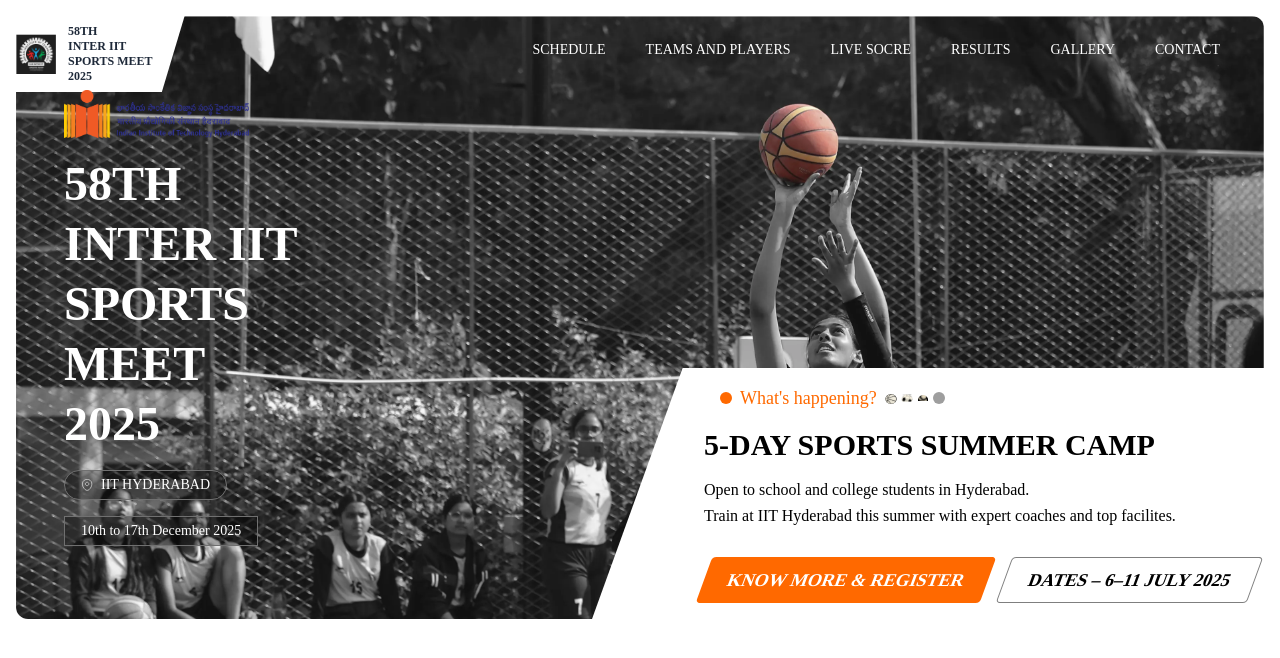
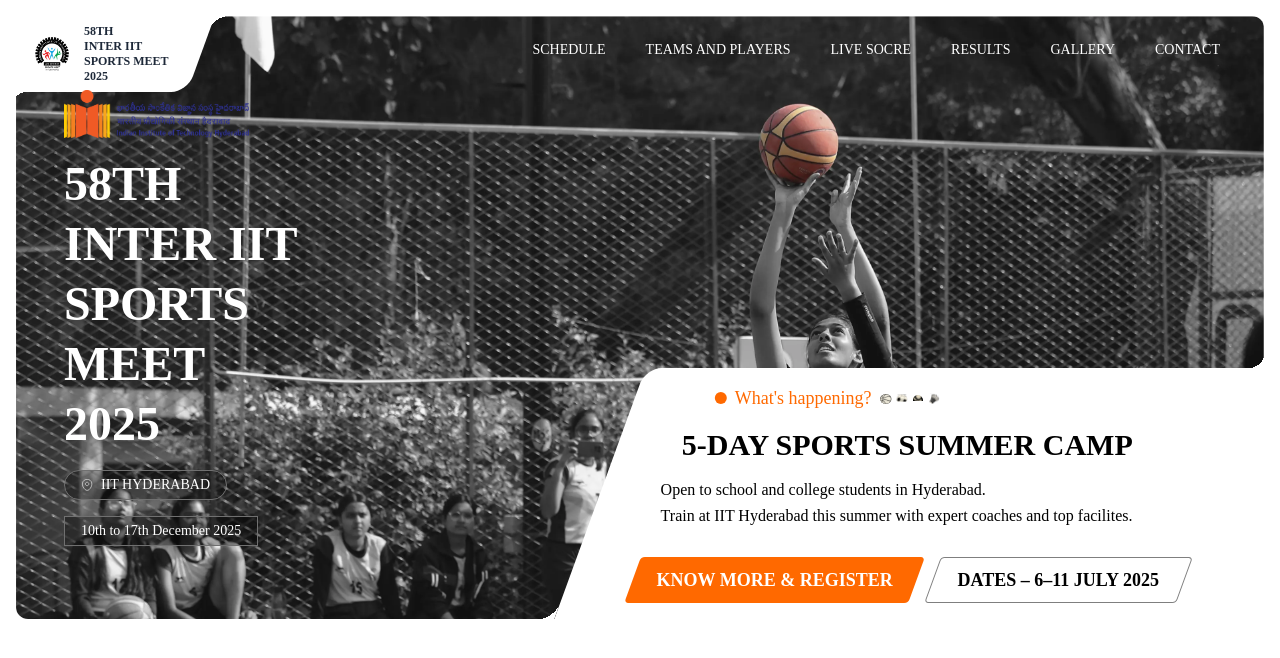
Before and after one commit to rayanry9/iism-2025, a SvelteKit app in the folder web/main/: page / in a window 1280 px wide. Shown: the top 658 px of the page. Built offline with nearby package versions, Linux system fonts and the light colour scheme; grey boxes are pictures that could not be loaded; a web font is replaced by a local one.

Commit message:
fix: design fixes

```diff
--- a/web/main/src/routes/+page.svelte
+++ b/web/main/src/routes/+page.svelte
@@ -3,14 +3,14 @@
 </script>
 
 <svelte:head>
-	<title>58TH INTER IIT SPORTS MEET 2025 | IIT Hyderabad</title>
+	<title>58th Inter IIT Spors Meet 2025</title>
 	<meta
 		name="description"
-		content="Official page for 58th Inter IIT Sports Meet 2025 hosted by IIT Hyderabad"
+		content="Official page for 58th Inter IIT Sports Meet 2025 hosted by IIT Hyderabad in join collaboration with IIT Madras and IIT Tirupati."
 	/>
 </svelte:head>
 
-<section class="text-background relative">
+<section class="text-background relative overflow-x-clip">
 	<div class="relative px-4">
 		<!-- Main image -->
 		<img
@@ -21,11 +21,19 @@
 
 		<!-- Logo + Text container positioned on top of the image -->
 		<div
-			class="absolute left-4 top-0 flex items-center space-x-3 bg-white pb-2 pr-8 pt-2"
-			style="clip-path: polygon(0% 0%, 100% 0%, 86.5% 100%, 0% 100%)"
+			class="absolute top-0 left-0 flex -skew-x-[20deg] items-center space-x-3 rounded-br-2xl bg-white pt-2 pr-8 pb-2 pl-8"
 		>
-			<img src="/logo.png" alt="Logo" class="h-10 w-10" />
-			<div class="text-xs font-semibold leading-tight text-gray-800">
+			<div
+				class="absolute top-0 -right-[26px] size-4 bg-white"
+				style="mask-composite: exclude;mask-image: radial-gradient(circle 1rem at bottom right, transparent 0%, transparent 100%,black 100%);"
+			></div>
+
+			<div
+				class="absolute -bottom-4 left-7 size-4 skew-x-[20deg] bg-white"
+				style="mask-composite: exclude;mask-image: radial-gradient(circle 1rem at bottom right, transparent 0%, transparent 100%,black 100%);"
+			></div>
+			<img src="/logo.png" alt="Logo" class="h-10 w-10 skew-x-[20deg]" />
+			<div class="skew-x-[20deg] text-xs leading-tight font-semibold text-gray-800">
 				58TH<br />
 				INTER IIT<br />
 				SPORTS MEET<br />
@@ -34,7 +42,7 @@
 		</div>
 
 		<!-- Right side: Navigation menu -->
-		<nav class="right-15 absolute top-6 flex space-x-10 text-sm font-medium text-white">
+		<nav class="absolute top-6 right-15 flex space-x-10 text-sm font-medium text-white">
 			<a href="#schedule" class="cursor-pointer hover:underline">SCHEDULE</a>
 			<a href="#teams" class="cursor-pointer hover:underline">TEAMS AND PLAYERS</a>
 			<a href="#live-score" class="cursor-pointer hover:underline">LIVE SOCRE</a>
@@ -44,7 +52,7 @@
 		</nav>
 
 		<div
-			class="absolute left-12 top-1/2 flex max-w-xs -translate-y-1/2 flex-col gap-4 rounded-md p-4 text-white"
+			class="absolute top-1/2 left-12 flex max-w-xs -translate-y-1/2 flex-col gap-4 rounded-md p-4 text-white"
 		>
 			<!-- IITH logo -->
 			<div class="flex justify-start">
@@ -52,7 +60,7 @@
 			</div>
 
 			<!-- Event Title -->
-			<div class="text-xs font-semibold leading-tight sm:text-5xl">
+			<div class="text-xs leading-tight font-semibold sm:text-5xl">
 				<p>58TH</p>
 				<p>INTER IIT</p>
 				<p>SPORTS MEET</p>
@@ -76,11 +84,20 @@
 		</div>
 
 		<div
-			class="absolute bottom-0 right-4 flex w-full max-w-2xl flex-col gap-3 bg-white pb-4 pl-28 pt-4 text-white"
-			style="clip-path: polygon(13.5% 0, 100% 0, 100% 100%, 0% 100%)"
+			class="absolute -right-8 -bottom-[0.2px] flex w-fit -skew-x-[20deg] flex-col gap-3 rounded-tl-2xl bg-white pt-4 pr-24 pb-4 pl-16 text-white"
 		>
+			<div
+				class="absolute -top-4 right-[6rem] size-4 skew-x-[20deg] bg-white"
+				style="mask-composite: exclude;mask-image: radial-gradient(circle 1rem at top left, transparent 0%, transparent 100%,black 100%);"
+			></div>
+
+			<div
+				class="absolute -bottom-[0.2px] -left-[0.98rem] size-4 bg-white"
+				style="mask-composite: exclude;mask-image: radial-gradient(circle 1rem at top left, transparent 0%, transparent 100%,black 100%);"
+			></div>
+
 			<!-- Top Row: Circle + Heading -->
-			<div class="flex items-center gap-2 pl-4">
+			<div class="flex skew-x-[20deg] items-center gap-2 pl-4">
 				<!-- Orange circle -->
 				<div class="h-3 w-3 rounded-full bg-orange-500"></div>
 
@@ -90,15 +107,17 @@
 					<img src="basketball.svg" alt="event 1" class="h-3 w-3 rounded-full" />
 					<img src="football.svg" alt="event 2" class="h-3 w-3 rounded-full" />
 					<img src="hockey.svg" alt="event 3" class="h-3 w-3 rounded-full" />
-					<img src="badminton.sg" alt="event 4" class="h-3 w-3 rounded-full" />
+					<img src="badminton.svg" alt="event 4" class="h-3 w-3 rounded-full" />
 				</div>
 			</div>
 
 			<!-- Title -->
-			<p class="text-3xl font-semibold leading-snug text-black">5-DAY SPORTS SUMMER CAMP</p>
+			<p class="skew-x-[20deg] text-3xl leading-snug font-semibold text-black">
+				5-DAY SPORTS SUMMER CAMP
+			</p>
 
 			<!-- Two lines of text -->
-			<div class="text-s leading-relaxed text-black">
+			<div class="text-s skew-x-[20deg] leading-relaxed text-black">
 				<p>Open to school and college students in Hyderabad.</p>
 				<p>Train at IIT Hyderabad this summer with expert coaches and top facilites.</p>
 			</div>
@@ -106,15 +125,15 @@
 			<div class="mt-4 flex gap-4">
 				<button
 					onclick={() => goto('/register')}
-					class="-skew-x-[20deg] rounded bg-orange-500 px-6 py-2 text-lg font-semibold text-white transition hover:bg-orange-600"
+					class="rounded bg-orange-500 px-6 py-2 text-lg font-semibold text-white transition *:skew-x-[20deg] hover:bg-orange-600"
 				>
-					<span class="skew-x-[20deg]">KNOW MORE & REGISTER</span>
+					<p>KNOW MORE & REGISTER</p>
 				</button>
 
 				<div
-					class="-skew-x-[20deg] rounded border border-black/50 bg-white px-6 py-2 text-lg font-semibold text-black"
+					class=" rounded border border-black/50 bg-white px-6 py-2 text-lg font-semibold text-black *:skew-x-[20deg]"
 				>
-					<span class="skew-x-[20deg]">DATES – 6–11 JULY 2025</span>
+					<p>DATES – 6–11 JULY 2025</p>
 				</div>
 			</div>
 		</div>
```
Also changed, not shown: web/main/static/logo.png, 1 other file (tests, documents, lock files or other folders).
